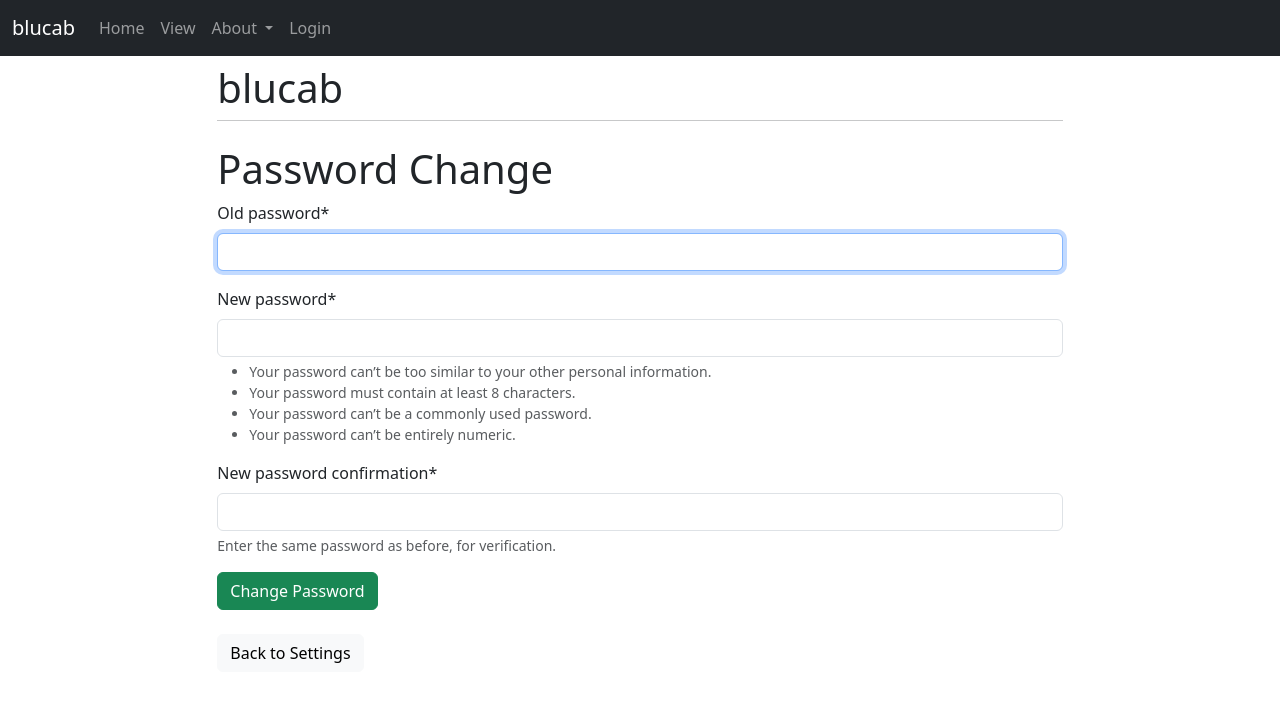
After one commit to blucabinet/blucab, a Django app: page /user/change_password/ in a window 1280 px wide. The commit adds this page. Shown: the top 702 px of the page. Run offline with Django 5.2, Linux system fonts and the light colour scheme; parts of the project's set-up code (start-up, migrations or seed data) failed here and were passed over; some libraries are stand-ins or nearby versions.

Commit message:
Register: New form to change password via the user settings

```diff
--- a/blucab/blucab/urls.py
+++ b/blucab/blucab/urls.py
@@ -29,6 +29,8 @@ urlpatterns = [
     path("", include(main_urls)),
     path("favicon.ico", RedirectView.as_view(url="/static/favicon.ico")),
     path("api/", include(api_urls)),
+    path("user/change_password/", regview.change_password, name="change_password"),
+    path("user/change_password/done/", regview.change_password_done, name="change_password_done"),
 ]
 
 handler400 = "main.views.handler_400"
--- a/blucab/main/templates/main/home.html
+++ b/blucab/main/templates/main/home.html
@@ -11,6 +11,7 @@ Home
     <div>Welcome back {{ user.get_username }}!</div>
 {% else %}
     <div>Welcome!</div>
+    <a class="nav-link" href="/login">Login</a>
 {% endif %}
 
 {% endblock %}
--- a/blucab/main/templates/main/settings.html
+++ b/blucab/main/templates/main/settings.html
@@ -19,7 +19,8 @@ User Settings
     </form>
 
     <br>
-    <div>Change Password (ToDo)</div>
+    <a href="/user/change_password" class="btn btn-light" role="button">Change Password</a>
+
     <div>Delete Account (ToDo)</div>
 
 {% else %}
--- a/blucab/main/urls.py
+++ b/blucab/main/urls.py
@@ -5,8 +5,8 @@ urlpatterns = [
     path("cab/<str:uname>", views.index, name="index"),
     path("", views.home, name="home"),
     path("view/", views.view, name="view"),
-    path("import/", views.csv_import, name="import"),
     path("legal/legal/", views.legal, name="legal"),
     path("legal/privacy/", views.privacy, name="privacy"),
+    path("user/import/", views.csv_import, name="import"),
     path("user/settings/", views.settings, name="settings"),
 ]
--- a/blucab/register/forms.py
+++ b/blucab/register/forms.py
@@ -1,6 +1,7 @@
 from django import forms
-from django.contrib.auth.forms import UserCreationForm
+from django.contrib.auth.forms import UserCreationForm, PasswordChangeForm
 from django.contrib.auth.models import User
+
 
 class RegisterForm(UserCreationForm):
     email = forms.EmailField()
@@ -8,3 +9,9 @@ class RegisterForm(UserCreationForm):
     class Meta:
         model = User
         fields = ["username", "email", "password1", "password2"]
+
+
+class ChangePasswordForm(PasswordChangeForm):
+    class Meta:
+        model = User
+        fields = ["old_password", "password1", "password2"]
--- /dev/null
+++ b/blucab/register/templates/register/change_password.html
@@ -0,0 +1,15 @@
+{% extends "main/base.html" %}
+
+{% block title %}Change your password{% endblock %}
+{% load crispy_forms_tags %}
+
+{% block content %}
+    <h1>Password Change</h1>
+    <form method="post" class="form-group">
+        {% csrf_token %}
+        {{ form|crispy }}
+        <button type="submit" class="btn btn-success">Change Password</button>
+    </form>
+    <br>
+    <a href="/user/settings" class="btn btn-light" role="button">Back to Settings</a>
+{% endblock %}
--- a/blucab/register/templates/register/register.html
+++ b/blucab/register/templates/register/register.html
@@ -4,7 +4,7 @@
 {% load crispy_forms_tags %}
 
 {% block content %}
-    <form method="POST" class="form-group">
+    <form method="post" class="form-group">
         {% csrf_token %}
         {{ form|crispy }}
         <button type="submit" class="btn btn-success">Register</button>
--- a/blucab/register/views.py
+++ b/blucab/register/views.py
@@ -1,5 +1,7 @@
 from django.shortcuts import render, redirect
-from .forms import RegisterForm
+from django.contrib import messages
+from django.contrib.auth import update_session_auth_hash
+from .forms import RegisterForm, ChangePasswordForm
 
 from environs import Env
 from dotenv import load_dotenv
@@ -25,3 +27,23 @@ def register(response):
         form = RegisterForm()
 
     return render(response, "register/register.html", {"form": form})
+
+
+def change_password(response):
+    if response.method == "POST":
+        form = ChangePasswordForm(response.user, response.POST)
+        if form.is_valid():
+            user = form.save()
+            update_session_auth_hash(response, user)
+            messages.success(response, "Your password was successfully updated!")
+            return redirect("/user/change_password/done")
+        else:
+            messages.error(response, "Please correct the error below.")
+    else:
+        form = ChangePasswordForm(response.user)
+
+    return render(response, "register/change_password.html", {"form": form})
+
+
+def change_password_done(response):
+    return render(response, "register/change_password_done.html", {})
```
Also changed, not shown: blucab/register/templates/register/change_password_done.html (added, +11 -0 lines).
